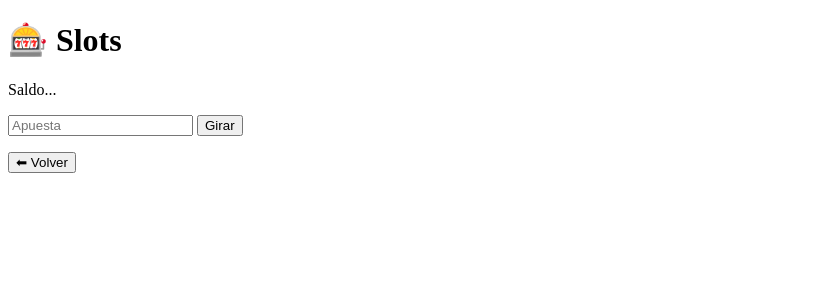
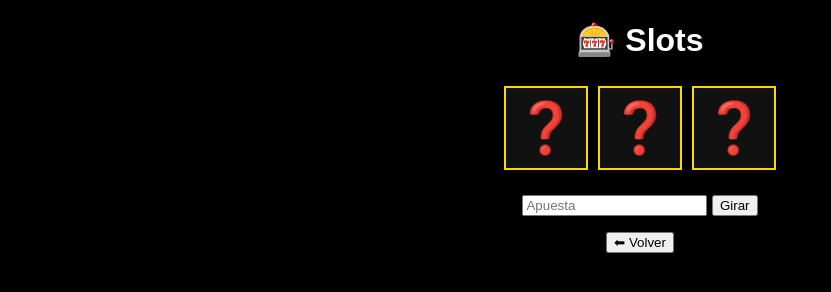
Before and after one commit to ocielb13-bit/casino-app, a website: page public/slots.html in a window 1280 px wide. Shown: the whole page, without its empty margins (0-831 px from the left). Drawn offline with Linux system fonts and the light colour scheme; no server answers.

Commit message:
Actualizar slots.html

```diff
--- a/public/slots.html
+++ b/public/slots.html
@@ -2,12 +2,44 @@
 <html>
 <head>
   <title>Slots</title>
+  <style>
+    body {
+      background: black;
+      color: white;
+      text-align: center;
+      font-family: Arial;
+    }
+
+    .reels {
+      display: flex;
+      justify-content: center;
+      margin: 20px;
+      font-size: 50px;
+    }
+
+    .reel {
+      width: 80px;
+      height: 80px;
+      border: 2px solid gold;
+      margin: 5px;
+      display: flex;
+      align-items: center;
+      justify-content: center;
+      background: #111;
+    }
+  </style>
 </head>
 <body>
 
 <h1>🎰 Slots</h1>
 
-<p id="saldo">Saldo...</p>
+<p id="saldo"></p>
+
+<div class="reels">
+  <div class="reel" id="r1">❓</div>
+  <div class="reel" id="r2">❓</div>
+  <div class="reel" id="r3">❓</div>
+</div>
 
 <input id="apuesta" type="number" placeholder="Apuesta">
 <button onclick="jugar()">Girar</button>
```
